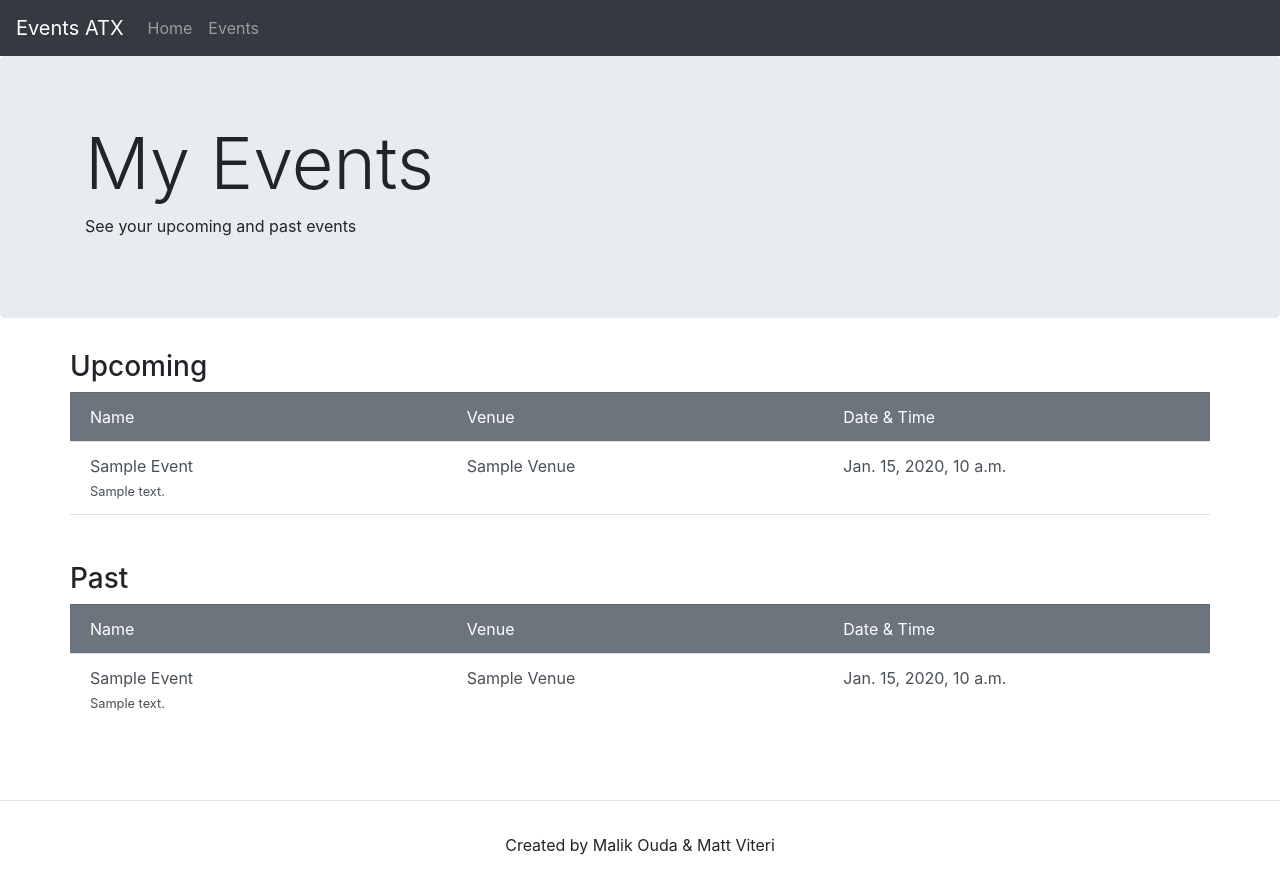
After one commit to mxviteri/utexas-apad-project2, a Django app: template api/templates/my_events.html in a window 1280 px wide. The commit adds this page. Run offline with Django 3.2, Linux system fonts and the light colour scheme; the template is opened without the code that fills it: most values are stand-ins (such as "Sample title", 1, 10 or a date in 2020); some libraries are stand-ins or nearby versions.

Commit message:
adding myevents page

```diff
--- /dev/null
+++ b/api/templates/my_events.html
@@ -0,0 +1,77 @@
+{% extends "base.html" %}
+
+{% block page_content %}
+<div class="jumbotron">
+    <div class="container">
+        <h1 class="display-3">My Events</h1>
+        <p>See your upcoming and past events</p>
+    </div>
+</div>
+
+<div class="container">
+    {% if not events.upcoming and not events.past %}
+        <h3>You have no events</h3>
+        <h6>Head to the <a href="/events">events page</a> to join events</h6>
+    {% endif %}
+
+    {% if events.upcoming or events.past %}
+
+        <h3 class="row">Upcoming</h3>
+        {% if not events.upcoming %}
+            <h6 class="row">You have no upcoming events</h6>
+        {% endif %}
+
+        {% if events.upcoming %}
+            <div class="list-group list-group-flush row">
+                <div class="list-group-item col-sm-12 bg-secondary text-white">
+                    <div class="row">
+                        <span class="col-sm-4">Name</span>
+                        <span class="col-sm-4">Venue</span>
+                        <span class="col-sm-4">Date & Time</span>
+                    </div>
+                </div>
+                {% for event in events.upcoming %}
+                <a href="/events/{{ event.id }}" class="list-group-item list-group-item-action col-sm-12">
+                    <div class="row">
+                        <span class="col-sm-4">{{ event.name|title }}</span>
+                        <span class="col-sm-4">{{event.venue|title}}</span>
+                        <span class="col-sm-4">{{ event.datetime }}</span>
+                    </div>
+                    <small>{{ event.description | slice:":100" }}</small>
+                </a>
+                {% endfor %}
+            </div>
+        {% endif %}
+
+        <div class="mt-5"></div>
+
+        <h3 class="row">Past</h3>
+        {% if not events.past %}
+            <h6 class="row">You have no past events</h6>
+        {% endif %}
+
+        {% if events.past %}
+            <div class="list-group list-group-flush row">
+                <div class="list-group-item col-sm-12 bg-secondary text-white">
+                    <div class="row">
+                        <span class="col-sm-4">Name</span>
+                        <span class="col-sm-4">Venue</span>
+                        <span class="col-sm-4">Date & Time</span>
+                    </div>
+                </div>
+                {% for event in events.past %}
+                <a href="/events/{{ event.id }}" class="list-group-item list-group-item-action col-sm-12">
+                    <div class="row">
+                        <span class="col-sm-4">{{ event.name|title }}</span>
+                        <span class="col-sm-4">{{event.venue|title}}</span>
+                        <span class="col-sm-4">{{ event.datetime }}</span>
+                    </div>
+                    <small>{{ event.description | slice:":100" }}</small>
+                </a>
+                {% endfor %}
+            </div>
+        {% endif %}
+
+    {% endif %}
+</div>
+{% endblock %}
--- a/project2/templates/base.html
+++ b/project2/templates/base.html
@@ -19,7 +19,7 @@
 <body>
     <!-- Navbar -->
     <nav class="navbar navbar-expand-sm bg-dark navbar-dark">
-    <a class="navbar-brand" href="/">Events ATX</a>
+    <span class="navbar-brand">Events ATX</span>
     <ul class="navbar-nav">
         <li class="nav-item">
             <a class="nav-link" href="/">Home</a>
@@ -27,6 +27,16 @@
         <li class="nav-item">
             <a class="nav-link" href="/events">Events</a>
         </li>
+        {% if current_user %}
+            <li class="nav-item">
+                <a class="nav-link" href="/myevents">My Events</a>
+            </li>
+                {% if current_user.role == "admin" %}
+                    <li class="nav-item">
+                        <a class="nav-link" href="/admin">Admin</a>
+                    </li>
+                {% endif %}
+        {% endif %}
     </ul>
     {% if current_user %}
         <ul class="navbar-nav ml-auto">
--- a/project2/urls.py
+++ b/project2/urls.py
@@ -22,6 +22,7 @@ urlpatterns = [
     path('', views.homePage),
     path('events/', views.events),
     path('events/<int:eventId>', views.event_detail),
+    path('myevents/', views.my_events),
     path('create_account/', views.create_account),
     ## PAGE ACTIONS ###
     path('action/login', views.handleLogin),
```
Also changed, not shown: api/views.py (+19 -1 lines).
